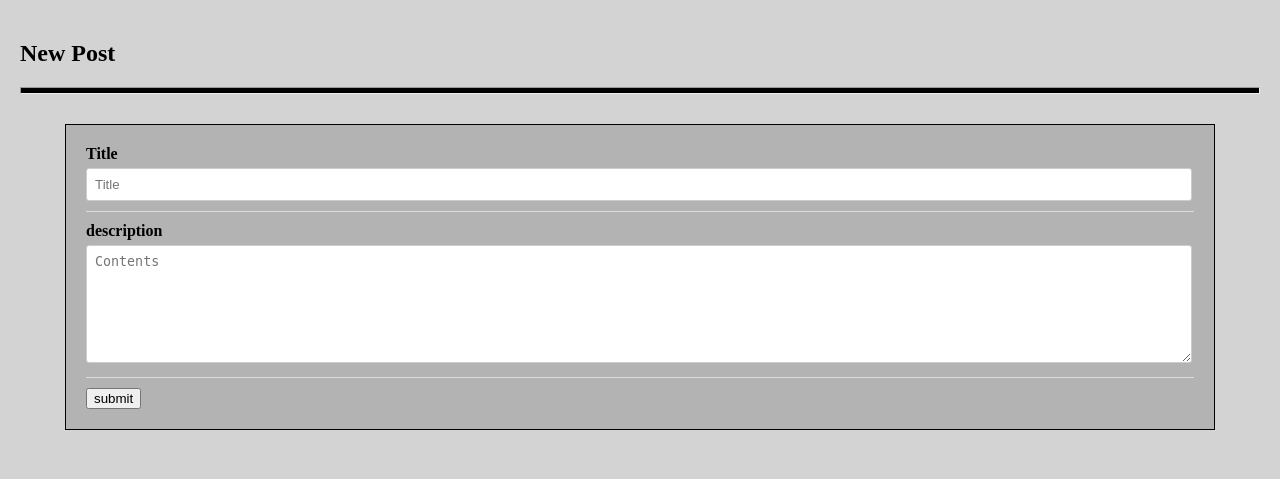
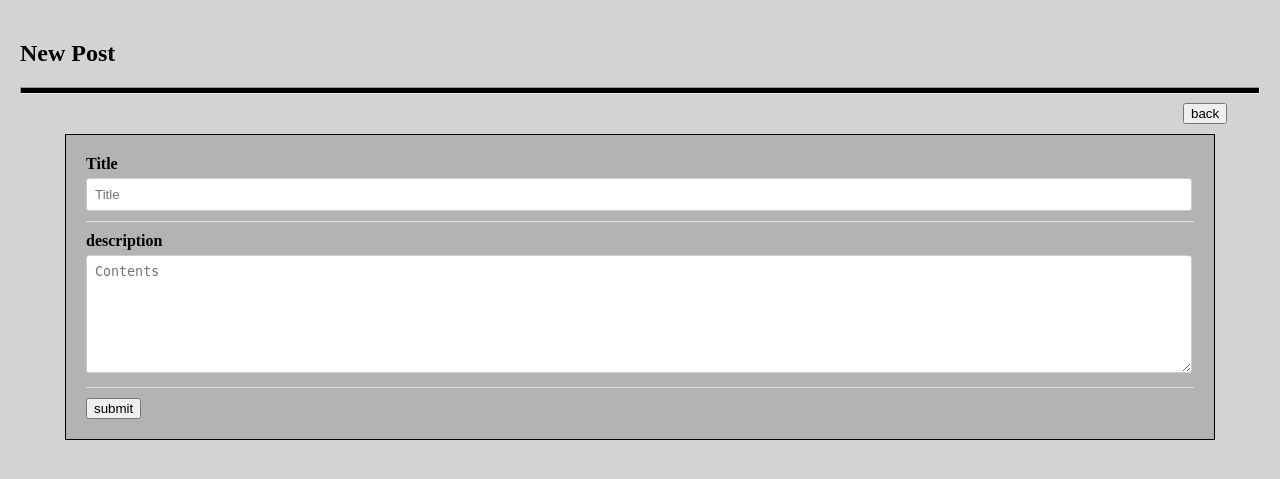
Before and after one commit to cukwak/apm-test, a PHP site: page /post.html in a window 1280 px wide. Shown: the top 479 px of the page. Run offline with PHP 8.4, Linux system fonts and the light colour scheme; lists and menus that the app fills with data are empty.

Commit message:
Add files via upload

```diff
--- a/css/login.css
+++ b/css/login.css
@@ -4,7 +4,6 @@ html,body{
 #main{
     background: gray;
     border-style: outset;
-    border;
     width : 250px;
     margin-left: auto;
     margin-right: auto;
--- a/css/post.css
+++ b/css/post.css
@@ -8,7 +8,7 @@ hr{height: 5px; background-color:black}
 
 .container {
     background-color: rgba(155, 155, 155, 0.555);
-    margin:30px 45px;
+    margin:40px 45px;
     width: auto;
     padding: 20px;
     border: 1px solid #000000;
@@ -43,3 +43,11 @@ hr{height: 5px; background-color:black}
     height: 20px;
     background-color:inherit ;
 }
+.write{
+    position: fixed;
+    top:100px;
+    right:20px;
+    width:80px;
+    height: 20px;
+    text-align: right;
+}
--- a/css/read.css
+++ b/css/read.css
@@ -6,10 +6,9 @@ body {
 
 hr{height: 5px; background-color:black}
 
-
 .container {
     background-color: rgba(155, 155, 155, 0.555);
-    margin:30px 45px;
+    margin:40px 45px;
     width: auto;
     padding: 20px;
     border: 1px solid #000000;
--- a/css/register.css
+++ b/css/register.css
@@ -4,7 +4,6 @@ html,body{
 #main{
     background: gray;
     border-style: outset;
-    border;
     width : 250px;
     margin-left: auto;
     margin-right: auto;
--- a/main.php
+++ b/main.php
@@ -48,7 +48,7 @@ mysqli_set_charset($conn, 'utf8');
             <tr>
                 <th><?=$count--?></th>
                 <th><a href="read.php?data=<?=$listNum?>"><?=$arr['title']?></a></th>
-                <th><?=$_SESSION['username']?></th>
+                <th><?=$arr['writer']?></th>
                 <th><?=$arr['created']?></th>
             </tr>
             <?php
--- a/post.html
+++ b/post.html
@@ -20,5 +20,14 @@
                 <button type="submit">submit</button>
         </form>
     </div>
+
+    <div class="write">
+        <table>
+        <tr><th>
+            <a href="main.php">
+            <input type="button" value="back"onclick="arlert">
+        </a></th></tr>
+        </table>
+        </div>
 </body>
 </html>
--- a/postpc.php
+++ b/postpc.php
@@ -2,9 +2,10 @@
 session_start();
 $conn = mysqli_connect('localhost', 'test', '1234','sm');
 
-$sql = "INSERT INTO post(title, description, created)
+$sql = "INSERT INTO post(title, description, writer, created)
         VALUES ('{$_POST['title']}',
                 '{$_POST['description']}',
+                '{$_SESSION['username']},
                 NOW()
         )";
 $result = mysqli_query($conn,$sql);
```
Also changed, not shown: css/main.css (+7 -6 lines), delete.php (added, +14 -0 lines), read.php (+10 -3 lines).
